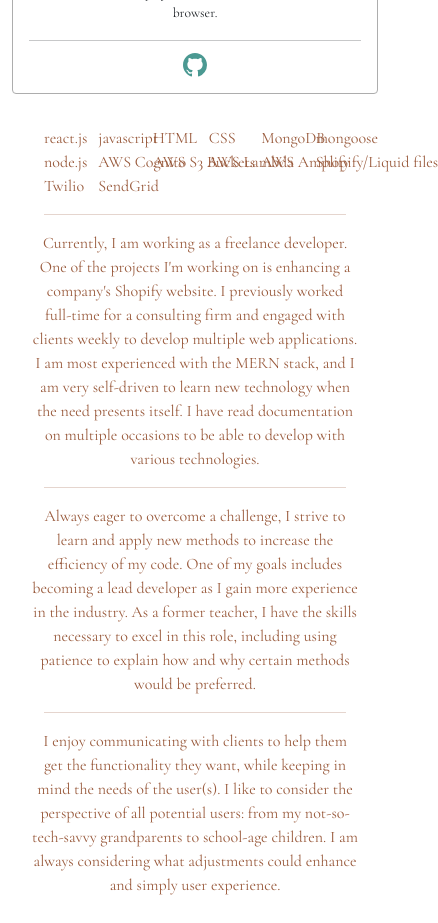
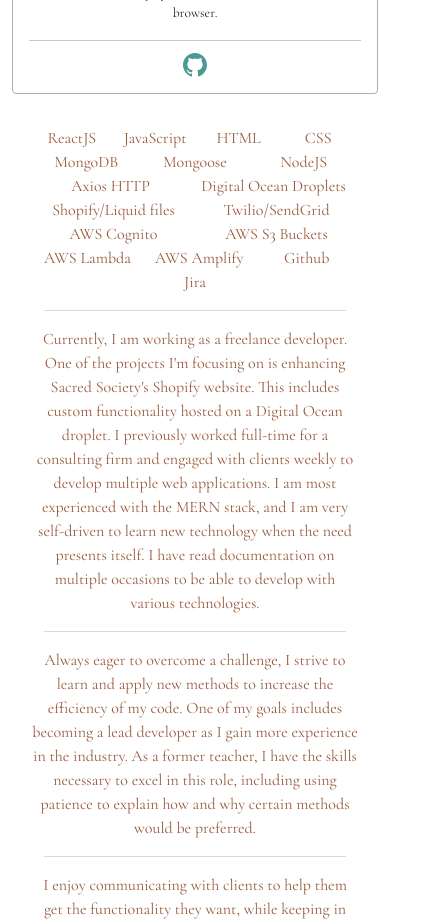
Before and after one commit to audrey-g37/Audrey-Portfolio-React, a React (Create React App) app: page / in a window 390 px wide. Shown: the part 3140-4063 px from the top of the page, 438 px wide, since content can reach past the window. Built offline with nearby package versions, Linux system fonts and the light colour scheme; a web font is replaced by a local one.

Commit message:
updating the list with added tech/skills; fixing a bug for mobile media size; adding specifics for the current project

```diff
--- a/src/pages/About.js
+++ b/src/pages/About.js
@@ -4,23 +4,26 @@
 // project imports
 import '../styles/about.css';
 
-const workSection = `Currently, I am working as a freelance developer.  One of the projects I'm working on is enhancing a company's Shopify website.  I previously worked full-time for a consulting firm and engaged with clients weekly to develop multiple web applications. I am most experienced with the MERN stack, and I am very self-driven to learn new technology when the need presents itself.  I have read documentation on multiple occasions to be able to develop with various technologies.`;
+const workSection = `Currently, I am working as a freelance developer.  One of the projects I'm focusing on is enhancing Sacred Society's Shopify website.  This includes custom functionality hosted on a Digital Ocean droplet.  I previously worked full-time for a consulting firm and engaged with clients weekly to develop multiple web applications. I am most experienced with the MERN stack, and I am very self-driven to learn new technology when the need presents itself.  I have read documentation on multiple occasions to be able to develop with various technologies.`;
 
 const skills = [
-	`react.js`,
-	`javascript`,
+	`ReactJS`,
+	`JavaScript`,
 	`HTML`,
 	`CSS`,
 	`MongoDB`,
-	`mongoose`,
-	`node.js`,
+	`Mongoose`,
+	`NodeJS`,
+	`Axios HTTP`,
+	`Digital Ocean Droplets`,
+	`Shopify/Liquid files`,
+	`Twilio/SendGrid`,
 	`AWS Cognito`,
 	`AWS S3 Buckets`,
 	`AWS Lambda`,
 	`AWS Amplify`,
-	`Shopify/Liquid files`,
-	`Twilio`,
-	`SendGrid`
+	`Github`,
+	`Jira`
 ];
 
 const futureGoalsSection = `Always eager to overcome a challenge, I strive to learn and apply new methods to increase the efficiency of my code. One of my goals includes becoming a lead developer as I gain more experience in the industry. As a former teacher, I have the skills necessary to excel in this role, including using patience to explain how and why certain methods would be preferred.`;
@@ -33,9 +36,7 @@
 			<Col>
 				<Row>
 					{skills.map((skill) => (
-						<Col xs={2} style={{ display: 'inline', whiteSpace: 'nowrap' }}>
-							{skill}
-						</Col>
+						<Col style={{ display: 'inline', whiteSpace: 'nowrap' }}>{skill}</Col>
 					))}
 				</Row>
 				<hr />
```
